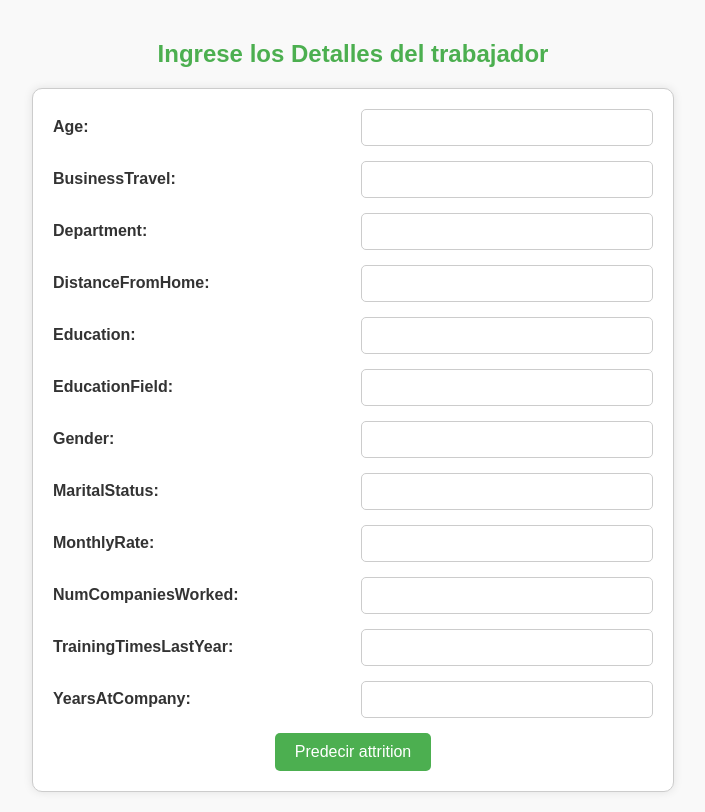
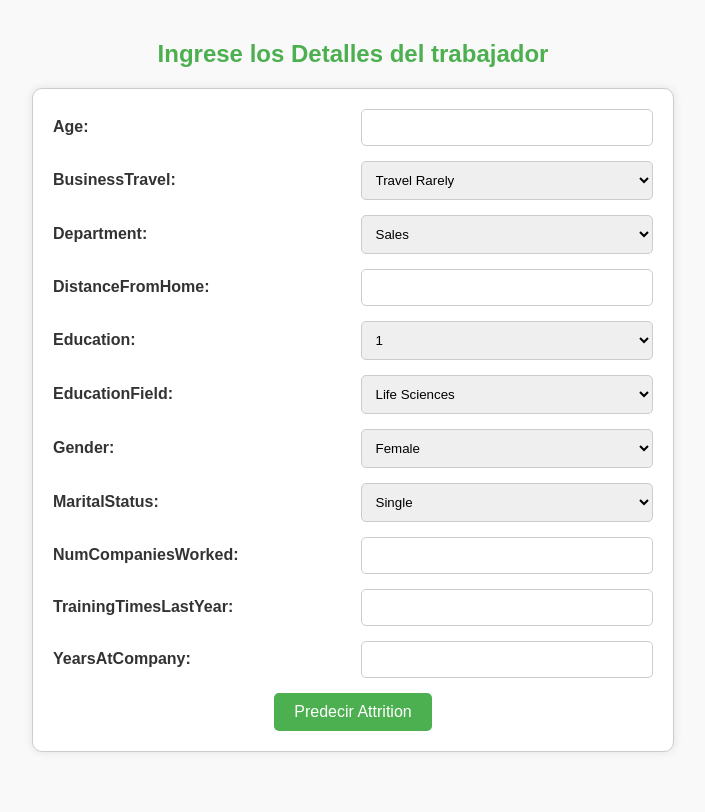
Before and after one commit to hugoruizb/Proyecto_DSA, a Flask app: page / in a window 1280 px wide. Shown: the whole page, without its empty margins (287-992 px from the left). After the commit the page ends 752 px from the top, so only its background shows below. Run offline with Flask 2, Linux system fonts and the light colour scheme; parts of the project's set-up code (start-up, migrations or seed data) failed here and were passed over.

Commit message:
Actualizar index

```diff
--- a/attrition-api/app/templates/index.html
+++ b/attrition-api/app/templates/index.html
@@ -35,7 +35,7 @@
             grid-column: span 1;
             font-weight: bold;
         }
-        input[type="text"], textarea, input[type="number"] {
+        input[type="text"], textarea, input[type="number"], select {
             width: 100%;
             padding: 10px;
             border: 1px solid #ccc;
@@ -73,42 +73,67 @@
     <h2>Ingrese los Detalles del trabajador</h2>
     <form id="predictionForm">
         <label for="age">Age:</label>
-        <input type="number" id="age" name="age" required>
+        <input type="number" id="age" name="Age" min="1" required>
 
         <label for="BusinessTravel">BusinessTravel:</label>
-        <input type="number" id="BusinessTravel" name="BusinessTravel" required>
+        <select id="BusinessTravel" name="BusinessTravel" required>
+            <option value="2">Travel Rarely</option>
+            <option value="1">Travel Frequently</option>
+            <option value="0">Non-Travel</option>
+        </select>
 
         <label for="Department">Department:</label>
-        <input type="number" id="Department" name="Department" required>
+        <select id="Department" name="Department" required>
+            <option value="2">Sales</option>
+            <option value="1">Research & Development</option>
+            <option value="0">Human Resources</option>
+        </select>
 
         <label for="DistanceFromHome">DistanceFromHome:</label>
-        <input type="number" id="DistanceFromHome" name="DistanceFromHome" required>
+        <input type="number" id="DistanceFromHome" name="DistanceFromHome" min="1" required>
 
         <label for="Education">Education:</label>
-        <input type="number" id="Education" name="Education" required>
+        <select id="Education" name="Education" required>
+            <option value="1">1</option>
+            <option value="2">2</option>
+            <option value="3">3</option>
+            <option value="4">4</option>
+            <option value="5">5</option>
+        </select>
 
         <label for="EducationField">EducationField:</label>
-        <input type="number" id="EducationField" name="EducationField" required>
+        <select id="EducationField" name="EducationField" required>
+            <option value="1">Life Sciences</option>
+            <option value="3">Medical</option>
+            <option value="2">Marketing</option>
+            <option value="5">Technical Degree</option>
+            <option value="0">Human Resources</option>
+            <option value="4">Other</option>
+        </select>
 
         <label for="Gender">Gender:</label>
-        <input type="number" id="Gender" name="Gender" required>
+        <select id="Gender" name="Gender" required>
+            <option value="0">Female</option>
+            <option value="1">Male</option>
+        </select>
 
         <label for="MaritalStatus">MaritalStatus:</label>
-        <input type="number" id="MaritalStatus" name="MaritalStatus" required>
-
-        <label for="MonthlyRate">MonthlyRate:</label>
-        <input type="number" id="MonthlyRate" name="MonthlyRate" required>
+        <select id="MaritalStatus" name="MaritalStatus" required>
+            <option value="2">Single</option>
+            <option value="1">Married</option>
+            <option value="0">Divorced</option>
+        </select>
 
         <label for="NumCompaniesWorked">NumCompaniesWorked:</label>
-        <input type="number" id="NumCompaniesWorked" name="NumCompaniesWorked" required>
+        <input type="number" id="NumCompaniesWorked" name="NumCompaniesWorked" min="1" required>
 
         <label for="TrainingTimesLastYear">TrainingTimesLastYear:</label>
-        <input type="number" id="TrainingTimesLastYear" name="TrainingTimesLastYear" required>
+        <input type="number" id="TrainingTimesLastYear" name="TrainingTimesLastYear" min="0" required>
 
         <label for="YearsAtCompany">YearsAtCompany:</label>
-        <input type="number" id="YearsAtCompany" name="YearsAtCompany" required>
+        <input type="number" id="YearsAtCompany" name="YearsAtCompany" min="1" required>
 
-        <input type="submit" value="Predecir attrition">
+        <input type="submit" value="Predecir Attrition">
     </form>
 
     <div id="result" style="display:none;">
```
